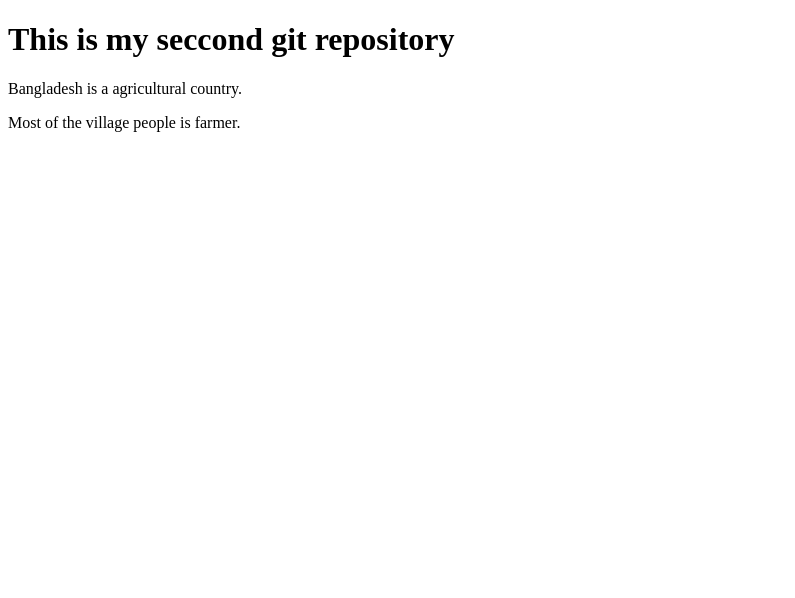
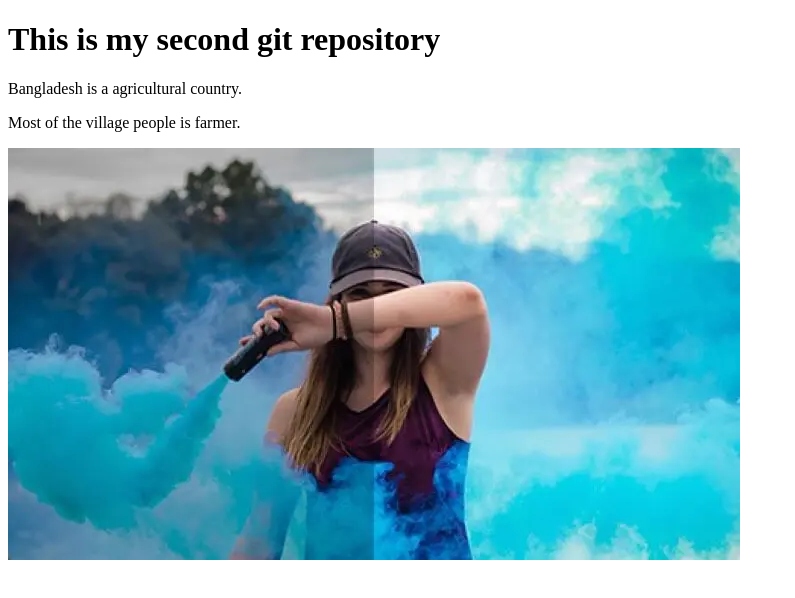
Before and after one commit to arghobhowmik/my-second-ripo, a plain HTML site: page index.html in a window 1280 px wide. Shown: the whole page, without its empty margins (0-795 px from the left). Drawn offline with Linux system fonts and the light colour scheme.

Commit message:
add photo

```diff
--- a/index.html
+++ b/index.html
@@ -7,8 +7,9 @@
     <title>my second git repository</title>
 </head>
 <body>
-    <h1>This is my seccond git repository</h1>
+    <h1>This is my second git repository</h1>
     <p>Bangladesh is a agricultural country.</p>
     <p>Most of the village people is farmer.</p>
+    <img src="Fotor-AI-photo-enhancement-tool.jpg" alt="beautiful photo">
 </body>
 </html>
```
Also changed, not shown: Fotor-AI-photo-enhancement-tool.jpg (added).
